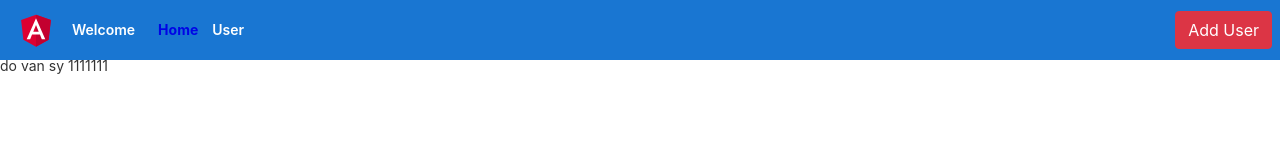
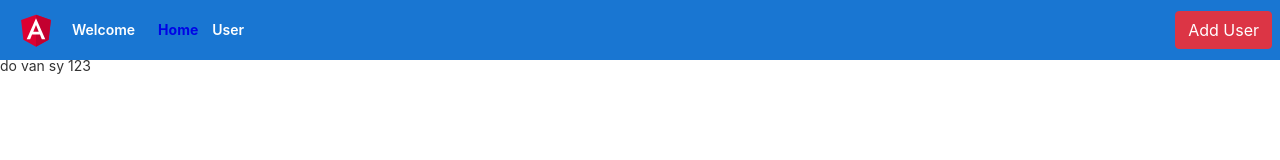
Before and after one commit to dovansy/form_example, an Angular app: page /home in a window 1280 px wide. Shown: the top 160 px of the page. Built offline with nearby package versions, Linux system fonts and the light colour scheme.

Commit message:
home 123

```diff
--- a/src/app/home/home.component.html
+++ b/src/app/home/home.component.html
@@ -1 +1 @@
-<div style="margin-top: 4em">do van sy 1111111</div>
+<div style="margin-top: 4em">do van sy 123</div>
```
